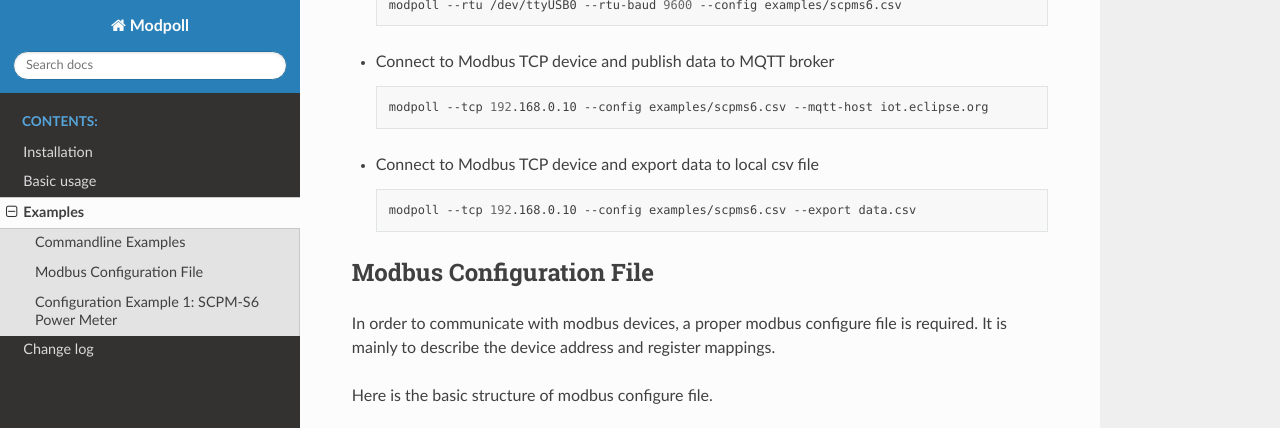
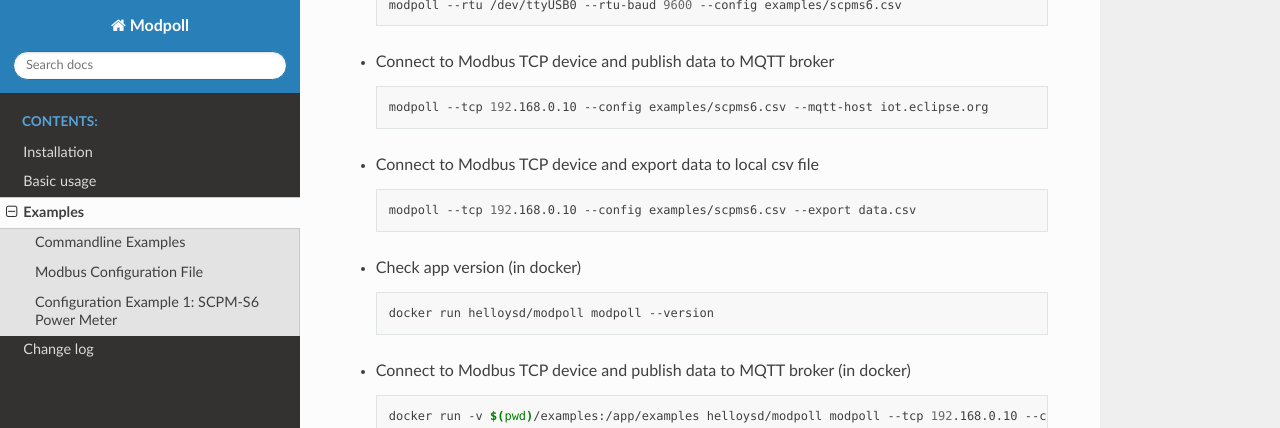
Before and after one commit to gavinying/modpoll, a Sphinx documentation site: the page built from docs/example.rst, in a window 1280 px wide and 900 px high, scrolled down 371 px, cut to the strip 0-428 px from the top of the window. Built offline with Sphinx 7.4.7 and the Read the Docs theme 2.0.0, drawn with Linux system fonts in a browser that asks for light colours.

Commit message:
add docker examples

```diff
--- a/docs/example.rst
+++ b/docs/example.rst
@@ -31,6 +31,20 @@ Commandline Examples
     modpoll --tcp 192.168.0.10 --config examples/scpms6.csv --export data.csv
 
 
+- Check app version (in docker)
+
+  .. code-block:: shell
+
+    docker run helloysd/modpoll modpoll --version
+
+
+- Connect to Modbus TCP device and publish data to MQTT broker (in docker)
+
+  .. code-block:: shell
+
+    docker run -v $(pwd)/examples:/app/examples helloysd/modpoll modpoll --tcp 192.168.0.10 --config /app/examples/scpms6.csv --mqtt-host iot.eclipse.org
+
+
 Modbus Configuration File
 --------------------------
 
--- a/docs/ysdlog.rst
+++ /dev/null
@@ -1,4 +0,0 @@
-ysdtools.ysdlog
-====================================
-.. automodule:: ysdtools.ysdlog
-    :members:
```
Also changed, not shown: README.md (+10 -2 lines).
